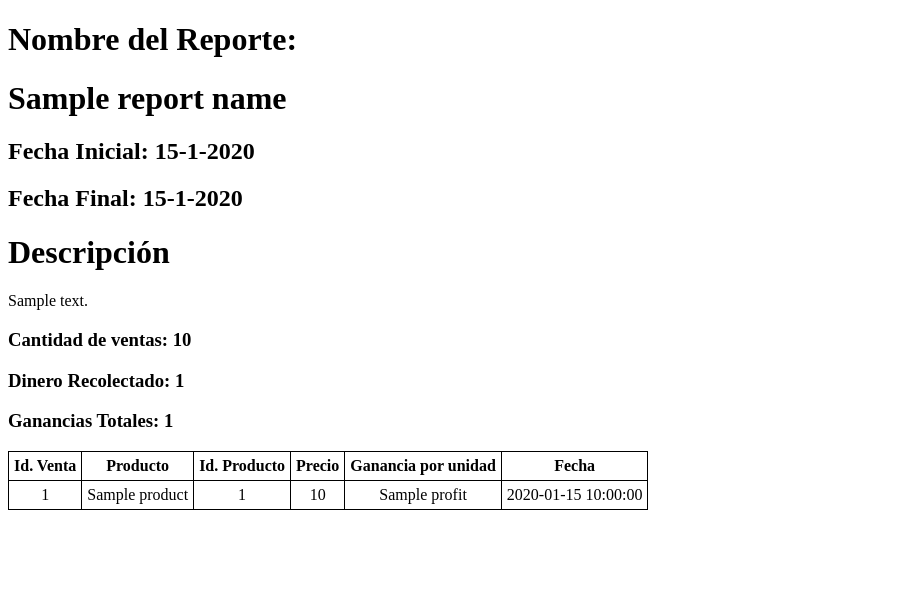
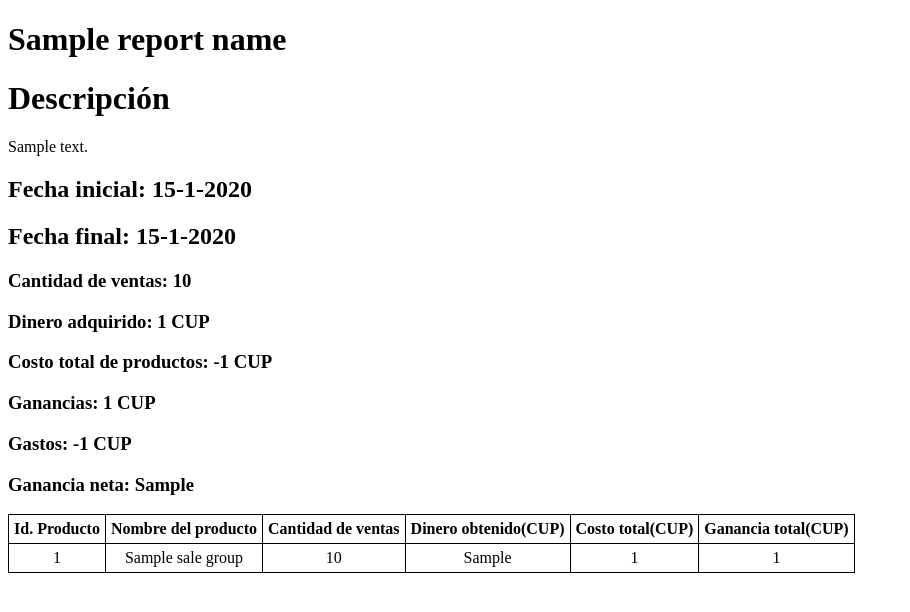
Before and after one commit to R0land013/blue-pos, a Python web app: template model/report/templates/custom_report.html in a window 1280 px wide. Shown: the top 612 px of the page, without its empty margins (0-910 px from the left). Run offline with Jinja, Linux system fonts and the light colour scheme; the template is opened without the code that fills it: most values are stand-ins (such as "Sample title", 1, 10 or a date in 2020).

Commit message:
Feat: Añadidos el costo, los gastos y la ganancia neta al reporte personalizado cuando se exporta
	Se muestran las ventas agrupadas por producto

```diff
--- a/model/report/templates/base_template.html
+++ b/model/report/templates/base_template.html
@@ -23,6 +23,8 @@
 
     <h1>{% block report_name %}{% endblock %}</h1>
 
+    {% block description_block %}{% endblock %}
+
     {% block date_block %}{% endblock %}
 
 
--- a/model/report/templates/custom_report.html
+++ b/model/report/templates/custom_report.html
@@ -1,69 +1,16 @@
-<!DOCTYPE html>
-<html>
-<head>
-    <title>Reporte Personalizado</title>
 
-    <style>
-            table{
-                border-collapse: collapse;
-                border:solid 1px black;
-            }
-            td, th{
-                border-collapse: collapse;
-                text-align: center;
-                vertical-align: middle;
-                padding: 5px;
-                border:solid 1px black;
-            }
-        </style>
+{% extends "grouped_sales_template.html" %}
 
-</head>
+{% block report_name %}
+    {{ report_name }}
+{% endblock %}
 
-<body>
-{% if report_name %}
-    <h1>Nombre del Reporte:</h1>
-    <h1>{{ report_name }}</h1>
-{% endif %}
-
-{% if initial_date %}
-    <h2>Fecha Inicial: {{ initial_date.day }}-{{ initial_date.month }}-{{ initial_date.year }}</h2>
-{% endif %}
-
-{% if final_date %}
-    <h2>Fecha Final: {{ final_date.day }}-{{ final_date.month }}-{{ final_date.year }}</h2>
-{% endif %}
-
-{% if description %}
+{% block description_block %}
     <h1>Descripción</h1>
     <p>{{ description }}</p>
-{% endif %}
+{% endblock %}
 
-<h3>Cantidad de ventas: {{ sale_quantity }}</h3>
-<h3>Dinero Recolectado: {{ total_collected_money }}</h3>
-<h3>Ganancias Totales: {{ total_profit }}</h3>
-
-<table>
-    <thead>
-        <th>Id. Venta</th>
-        <th>Producto</th>
-        <th>Id. Producto</th>
-        <th>Precio</th>
-        <th>Ganancia por unidad</th>
-        <th>Fecha</th>
-    </thead>
-    <tbody>
-    {% for a_sale in sales %}
-    <tr>
-        <td>{{ a_sale.id }}</td>
-        <td>{{ a_sale.product.name }}</td>
-        <td>{{ a_sale.product_id }}</td>
-        <td>{{ a_sale.price }}</td>
-        <td>{{ a_sale.profit }}</td>
-        <td>{{ a_sale.date }}</td>
-    </tr>
-    {% endfor %}
-    </tbody>
-</table>
-</body>
-
-</html>
+{% block date_block %}
+    <h2>Fecha inicial: {{ initial_date.day }}-{{ initial_date.month }}-{{ initial_date.year }}</h2>
+    <h2>Fecha final: {{ final_date.day }}-{{ final_date.month }}-{{ final_date.year }}</h2>
+{% endblock %}
```
Also changed, not shown: model/report/custom.py (+6 -30 lines), presenter/custom_report_visualization.py (+5 -5 lines).
